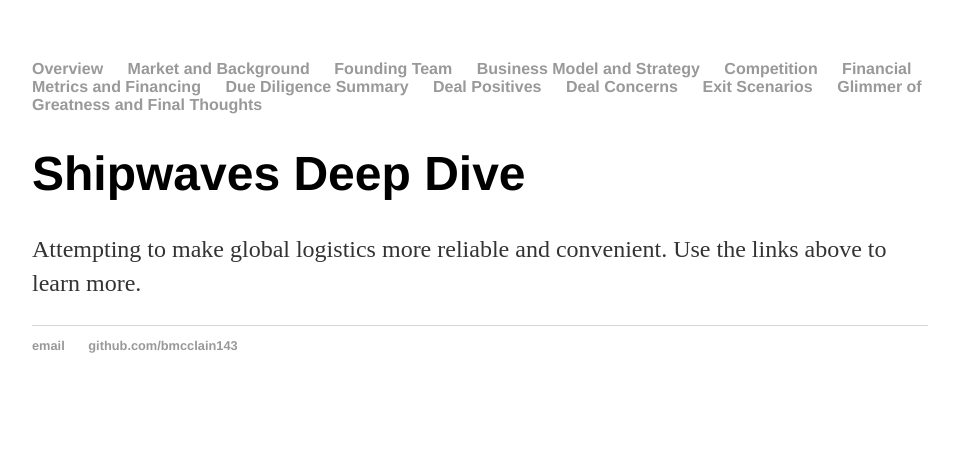
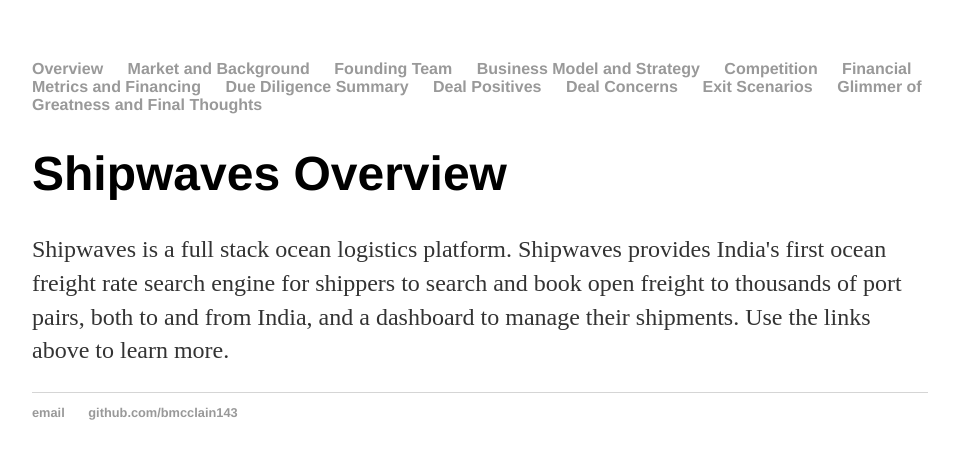
Before and after one commit to bmcclain143/bmcclain143.github.io, a Jekyll site: the page built from index.html, in a window 1280 px wide. Shown: the top 459 px of the page, without its empty margins (160-1113 px from the left). Built offline with Jekyll 4.4.1, drawn with Linux system fonts in a browser that asks for light colours.

Commit message:
Update index.html

```diff
--- a/index.html
+++ b/index.html
@@ -3,6 +3,6 @@
 title: Shipwaves
 ---
 <div class="blurb">
-	<h1>Shipwaves Deep Dive</h1>
-	<p>Attempting to make global logistics more reliable and convenient. Use the links above to learn more.</a></p>
+	<h1>Shipwaves Overview</h1>
+	<p>Shipwaves is a full stack ocean logistics platform. Shipwaves provides India's first ocean freight rate search engine for shippers to search and book open freight to thousands of port pairs, both to and from India, and a dashboard to manage their shipments. Use the links above to learn more.</a></p>
 </div><!-- /.blurb -->
```
